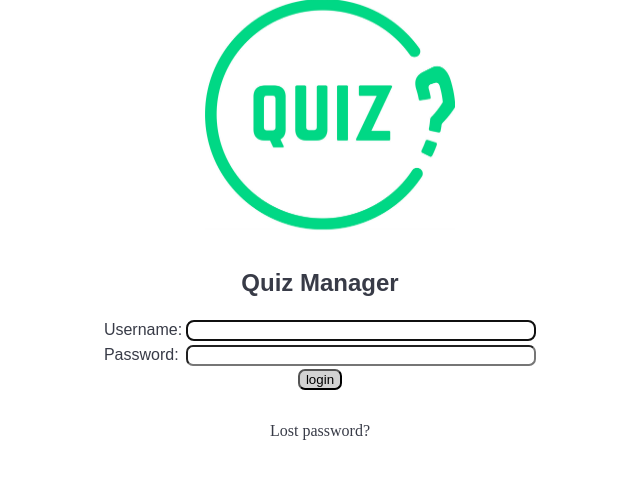
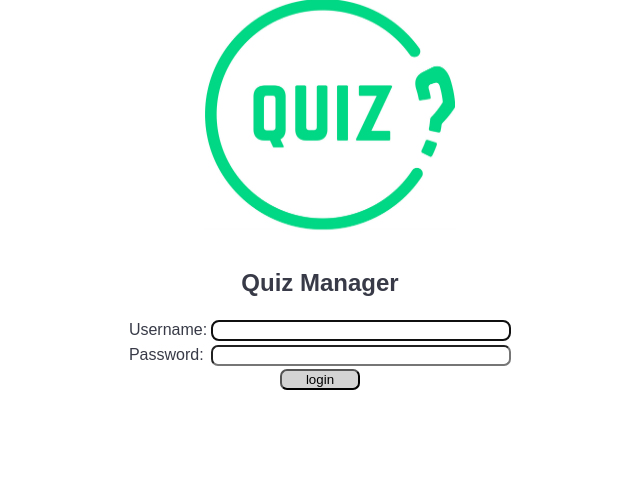
Before and after one commit to mathewbryan/BCS-Quiz-Manager, a Django app: page /login/ in a window 1280 px wide. Shown: the part 166-645 px from the top of the page, without its empty margins (320-960 px from the left). Run offline with Django 3.2, Linux system fonts and the light colour scheme.

Commit message:
Updated login design

```diff
--- a/quizmanager/Quiz/static/css/style.css
+++ b/quizmanager/Quiz/static/css/style.css
@@ -40,16 +40,17 @@ input[type=submit]{
 }
 .login-container input {
     border-radius: 7px;
-    width: 350px;
+    width: 300px;
 }
 .login-container #login {
     border-radius: 7px;
-    width: auto;
+    width: 80px;
 }
 .quiz-list {
     display: flex;
     justify-content: center;
     text-align: center;
+    margin-top: 20px;
 }
 
 .questions-container{
@@ -58,6 +59,7 @@ input[type=submit]{
     text-align: center;
     align-items: center;
     flex-direction: column;
+    margin-top: 20px;
 
 }
 .questions-container ol {
@@ -76,4 +78,5 @@ input[type=submit]{
     text-align: center;
     align-items: center;
     flex-direction: column;
+    margin-top: 20px;
 }
--- a/quizmanager/Quiz/templates/Registration/login.html
+++ b/quizmanager/Quiz/templates/Registration/login.html
@@ -42,5 +42,5 @@
   </form>
 
   {# Assumes you setup the password_reset view in your URLconf #}
-  <p><a href="{% url 'password_reset' %}">Lost password?</a></p>
+  {% comment %} <p><a href="{% url 'password_reset' %}">Reset password</a></p> {% endcomment %}
   </section>
```
Also changed, not shown: quizmanager/Quiz/tests/test_view.py (+28 -0 lines).
